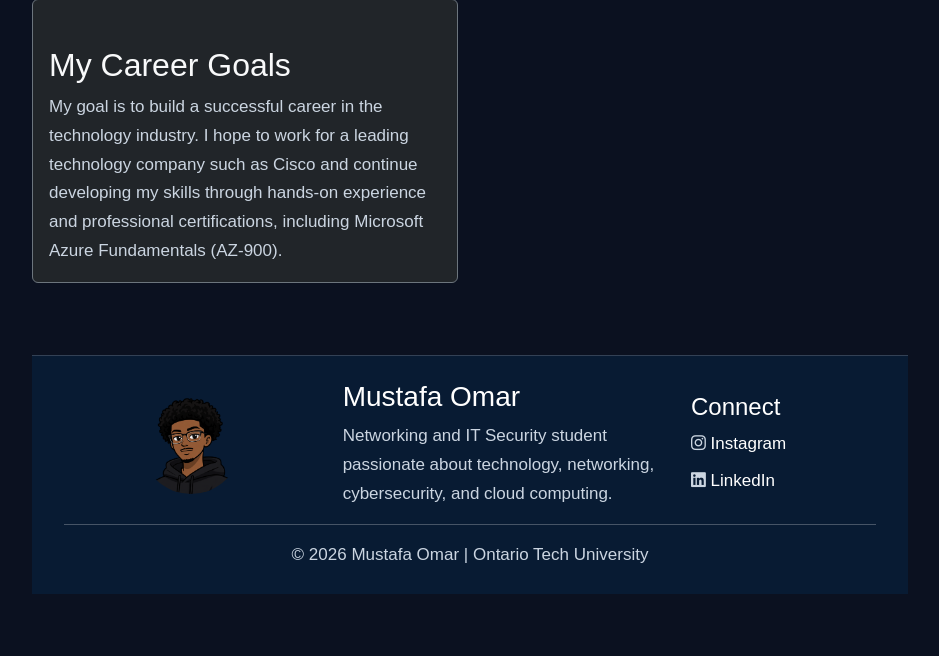
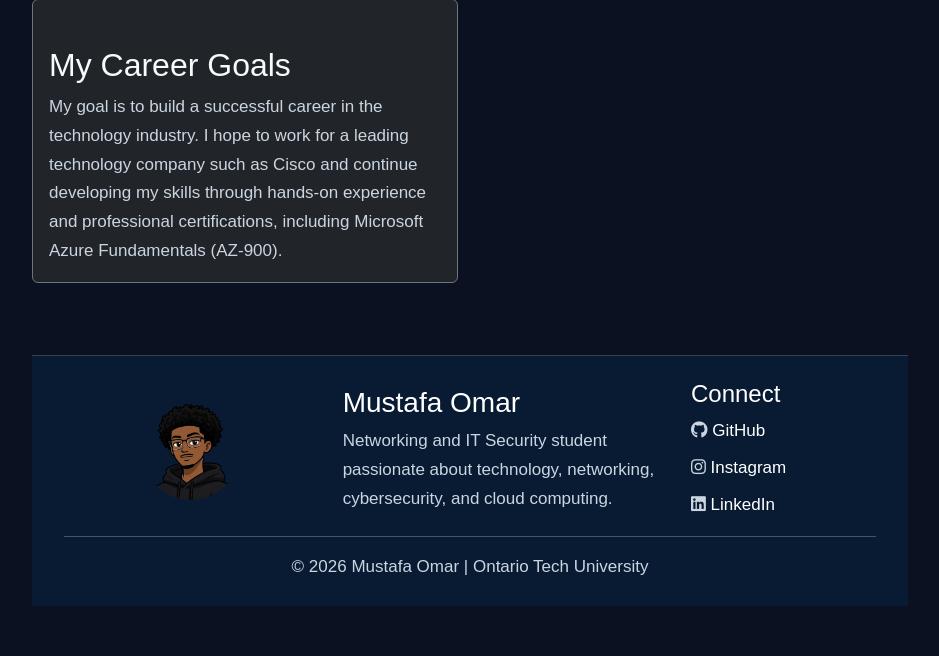
Before and after one commit to mustafaelmoumin-blip/INFR3120-Assignment2-, a Node server app: page /about in a window 1280 px wide. Shown: the part 525-1181 px from the top of the page, without its empty margins (170-1109 px from the left). Before the commit the page ends 1119 px from the top, so only its background shows below. Run offline with Node 20, Linux system fonts and the light colour scheme.

Commit message:
Update README credits and add GitHub footer link

```diff
--- a/views/partials/footer.ejs
+++ b/views/partials/footer.ejs
@@ -18,6 +18,13 @@
 
             <div class="col-md-3 text-center text-md-start">
                 <h4>Connect</h4>
+
+            <p class="mb-2">
+             <i class="fa-brands fa-github"></i>
+              <a href="https://github.com/mustafaelmoumin-blip/INFR3120-Assignment2-" target="_blank">
+              GitHub
+              </a>
+            </p>
 
                 <p class="mb-2">
                     <i class="fa-brands fa-instagram"></i>
```
Also changed, not shown: README.md.
